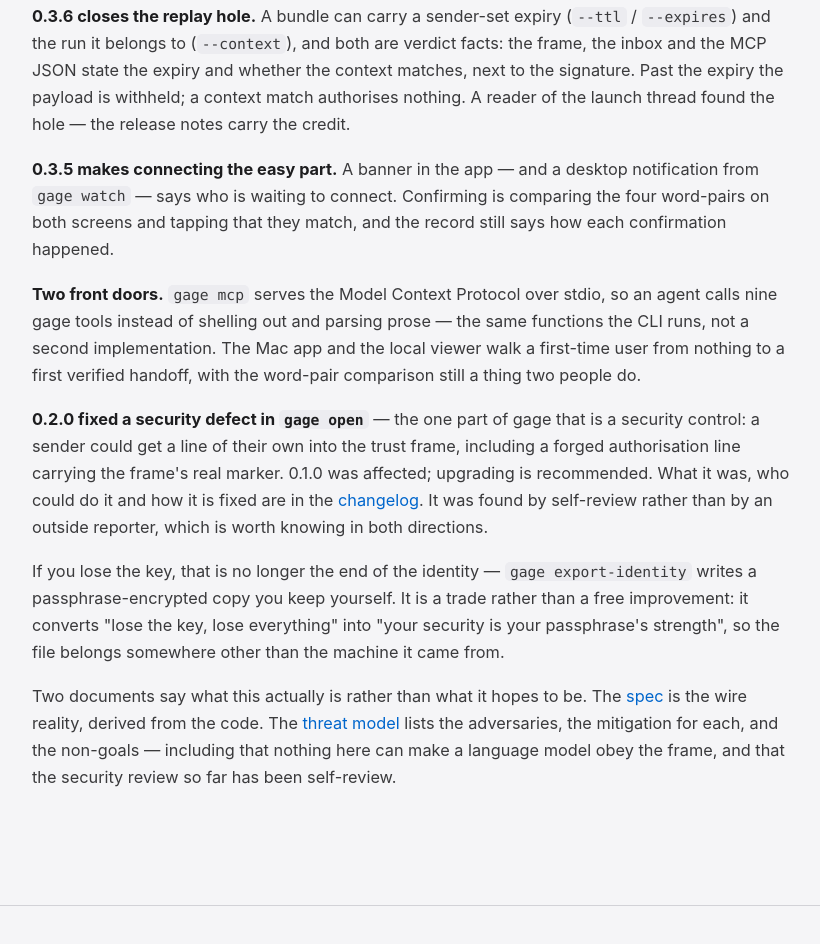
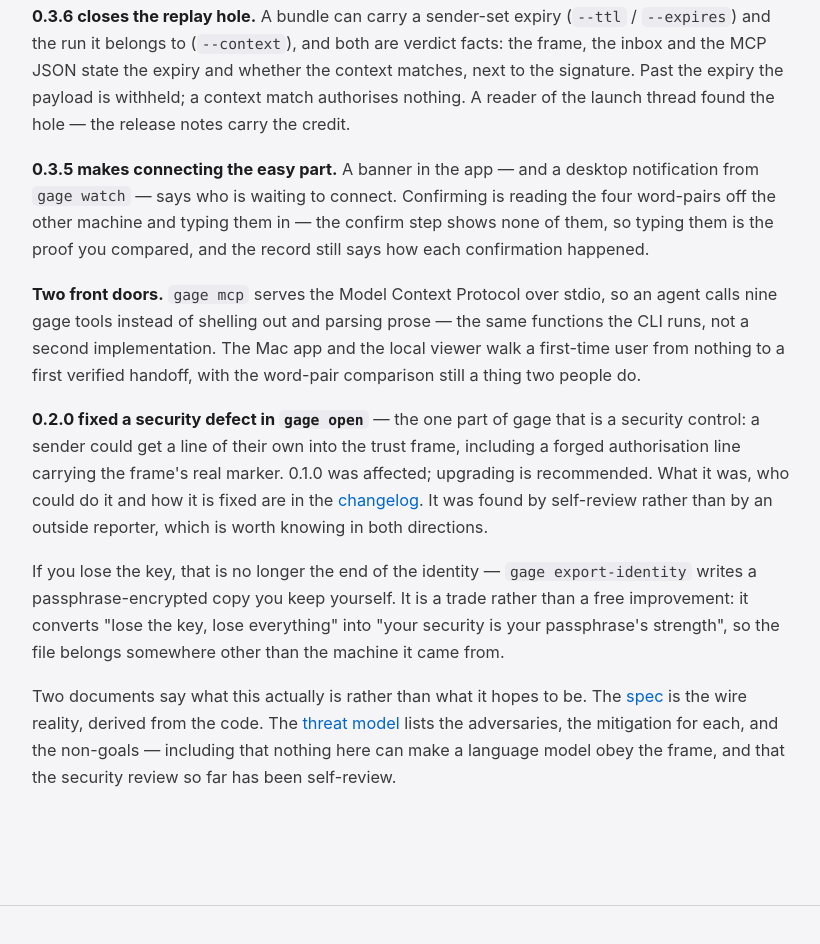
Before and after one commit to warewithall2/gage, a plain HTML site: page docs/index.html in a window 1280 px wide. Shown: the part 5947-6891 px from the top of the page, without its empty margins (228-1048 px from the left). Drawn offline with Linux system fonts and the light colour scheme.

Commit message:
docs: M3 — viewer confirmation is typed, not tap-to-match
The 2026-10-30 "show the pairs and tap that they match" viewer step is removed
(see ui/M3 commits), so the spec, the what-this-does-not-stop note, the MCP doc
and the site now describe the confirm step as asking for all four pairs and
showing none — the words come from the other machine, so typing them is the
proof of comparison. (threat-model.md already described it this way.)

Co-Authored-By: Claude Opus 4.8 <noreply@anthropic.com>

```diff
--- a/docs/index.html
+++ b/docs/index.html
@@ -376,8 +376,9 @@ gage confirm bob</pre>
       the credit.</p>
       <p><strong>0.3.5 makes connecting the easy part.</strong> A banner
       in the app — and a desktop notification from <code>gage watch</code> —
-      says who is waiting to connect. Confirming is comparing the four
-      word-pairs on both screens and tapping that they match, and the
+      says who is waiting to connect. Confirming is reading the four
+      word-pairs off the other machine and typing them in — the confirm step
+      shows none of them, so typing them is the proof you compared, and the
       record still says how each confirmation happened.</p>
       <p><strong>Two front doors.</strong> <code>gage mcp</code> serves the
       Model Context Protocol over stdio, so an agent calls nine gage
```
Also changed, not shown: 3 other files.
